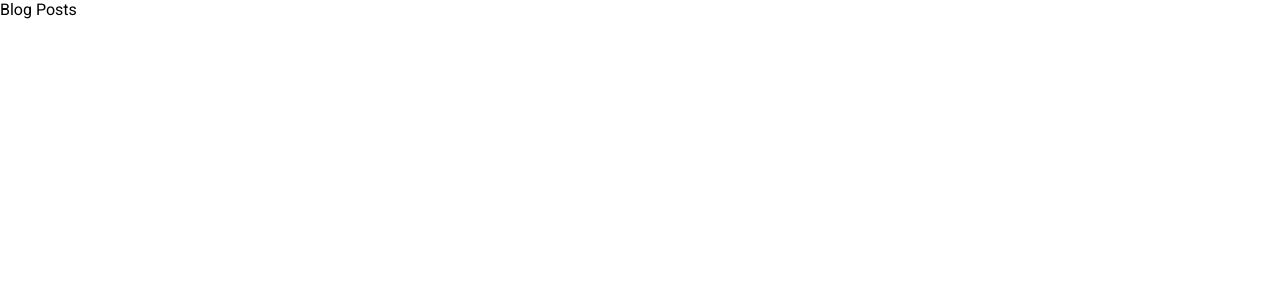
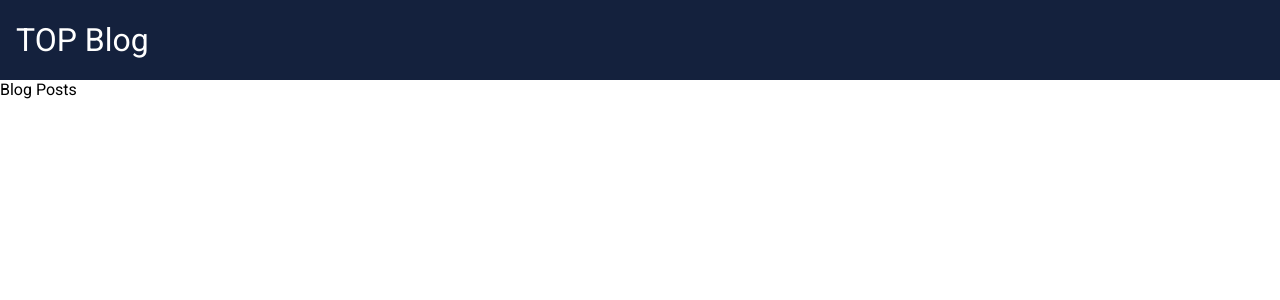
Before and after one commit to raych2/blog-client, a React (Create React App) app: page / in a window 1280 px wide. Shown: the top 300 px of the page. Built offline with nearby package versions, Linux system fonts and the light colour scheme.

Commit message:
Install styled-components and add Header

```diff
--- a/package.json
+++ b/package.json
@@ -9,6 +9,7 @@
     "react": "^17.0.2",
     "react-dom": "^17.0.2",
     "react-router-dom": "^5.3.0",
+    "styled-components": "^5.3.3",
     "web-vitals": "^1.0.1"
   },
   "scripts": {
@@ -37,8 +38,8 @@
     ]
   },
   "devDependencies": {
-    "react-scripts": "4.0.3",
     "eslint-config-prettier": "^8.3.0",
-    "prettier": "2.4.1"
+    "prettier": "2.4.1",
+    "react-scripts": "4.0.3"
   }
 }
--- a/src/Routes.js
+++ b/src/Routes.js
@@ -1,9 +1,11 @@
 import { BrowserRouter as Router, Switch, Route } from 'react-router-dom';
 import App from './App';
+import Header from './components/Header';
 
 const Routes = () => {
   return (
     <Router basename="/">
+      <Header />
       <Switch>
         <Route exact path="/" component={App} />
       </Switch>
--- /dev/null
+++ b/src/components/Header.js
@@ -0,0 +1,38 @@
+import React from 'react';
+import styled from 'styled-components';
+import { Link } from 'react-router-dom';
+
+const Navbar = styled.nav`
+  height: 10vh;
+  display: flex;
+  align-items: center;
+  background-color: #14213d;
+`;
+const NavLink = styled(Link)`
+  &:focus,
+  &:hover,
+  &:visited,
+  &:link,
+  &:active {
+    text-decoration: none;
+  }
+  color: #ffffff;
+`;
+const Title = styled.div`
+  margin: 1rem;
+  font-size: 2em;
+  font-weight: 400;
+  color: #ffffff;
+`;
+
+const Header = () => {
+  return (
+    <Navbar>
+      <NavLink to="/">
+        <Title>TOP Blog</Title>
+      </NavLink>
+    </Navbar>
+  );
+};
+
+export default Header;
```
Also changed, not shown: 2 other files (tests, documents, lock files or other folders).
